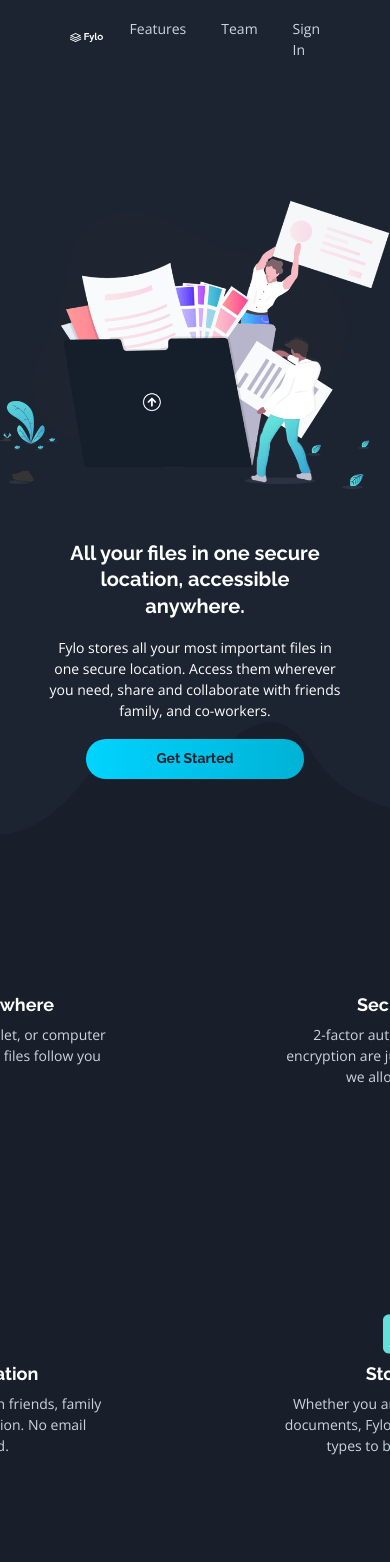
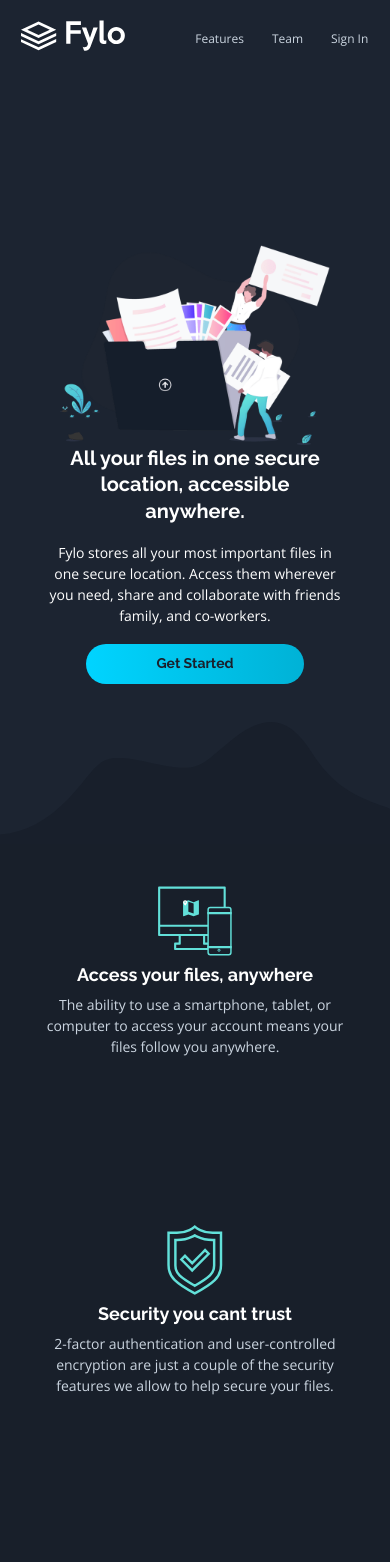
Before and after one commit to RodrigoSpano/Fylo-landing-frontEndMentor, a Next.js app: page / in a window 390 px wide. Shown: the top 1562 px of the page. Built offline with nearby package versions, Linux system fonts and the light colour scheme.

Commit message:
responsive mobile

```diff
--- a/components/features/FeatureCard.jsx
+++ b/components/features/FeatureCard.jsx
@@ -1,14 +1,13 @@
-import { Heading, Stack, Text } from '@chakra-ui/react'
-import Image from 'next/image'
+import { Heading, Stack, Text, Image } from '@chakra-ui/react'
 import {motion} from 'framer-motion'
 
 const FeatureCard = (props) => {
   return (
-    <motion.div whileHover={{ scale: 1.2 }}>
-      <Stack userSelect='none'>
-        <Image src={props.src} alt='icon' width='100px' height='100px' objectFit='contain' />
+    <motion.div whileHover={{ scale: 1.1 }}>
+      <Stack userSelect='none' alignItems='center'>
+        <Image src={props.src} alt='icon' width='100px' height={{base:'70px',sm:'100px'}} objectFit='contain' />
         <Heading as='h2' fontSize='18px' textAlign='center' fontWeight='700' fontFamily='Raleway, sans-serif'>{props.title}</Heading>
-        <Text textAlign='center' w='350px' color='gray.300' >{props.text}</Text>
+        <Text textAlign='center' w={{base:'300px',sm:'350px'}} color='gray.300' >{props.text}</Text>
       </Stack>
     </motion.div>
   )
--- a/components/features/Features.jsx
+++ b/components/features/Features.jsx
@@ -6,16 +6,16 @@ const Features = () => {
   return (
     <Stack id='features' w='100vw' alignItems='center' justifyContent='center' py={10} >
       <Grid
-        templateRows='repeat(2, 1fr)'
-        templateColumns='repeat(2, 1fr)'
+        templateRows={{base:'repeat(1, 1fr)',sm:'repeat(2, 1fr)'}}
+        templateColumns={{base:'repeat(1, 1fr)',sm:'repeat(2, 1fr)'}}
         gap={48}
         userSelect='none'
       >
         <GridItem>
-          <FeatureCard src='/assets/icon-access-anywhere.svg' title='Access your files, anywhere' text='The ability to use a smartphone, tablet, or computer to access your account means your files follow you anywhere'/>
+          <FeatureCard src='/assets/icon-access-anywhere.svg' title='Access your files, anywhere' text='The ability to use a smartphone, tablet, or computer to access your account means your files follow you anywhere.'/>
         </GridItem>
         <GridItem>
-          <FeatureCard src='/assets/icon-security.svg' title='Security you cant trust' text='2-factor authentication and user-controlled encryption are just a couple of the security features we allow to help secure your files' />
+          <FeatureCard src='/assets/icon-security.svg' title='Security you cant trust' text='2-factor authentication and user-controlled encryption are just a couple of the security features we allow to help secure your files.' />
         </GridItem>
         <GridItem>
           <FeatureCard src='/assets/icon-collaboration.svg' title='Real-time collaboration' text='Securely share files and folders with friends, family and colleagues for live collaboration. No email attachments required.' />
--- a/components/form/Form.jsx
+++ b/components/form/Form.jsx
@@ -8,10 +8,10 @@ const Form = () => {
     <Stack alignItems='center' justifyContent='center' zIndex='1' pt={5} userSelect='none'>
       <motion.div initial={{y:40}}>
 
-        <Stack bg='hsl(217, 28%, 15%)' h='2xs' borderRadius={10} boxShadow='0px 0px 22px -3px rgba(0,0,0,0.5)' w='container.sm' p={10}>
+        <Stack bg='hsl(217, 28%, 15%)' h={{base:'sm',sm:'2xs'}} borderRadius={10} boxShadow='0px 0px 22px -3px rgba(0,0,0,0.5)' w={{base:'sm',sm:'container.sm'}} p={10}>
 
           <Flex direction='column' alignItems='center' gap={5}>
-            <Heading fontFamily='Raleway, sans-serif' as='h2'>Get early access today</Heading>
+            <Heading fontFamily='Raleway, sans-serif' as='h2' fontSize={{base:'20px',sm:'26px'}}>Get early access today</Heading>
             <Text textAlign='center' >It only takes a minute to sign up and our free starter tier is extremely generous. If you have any question, our support team would be happy to help you.</Text>
           </Flex>
 
--- a/components/form/Validation.jsx
+++ b/components/form/Validation.jsx
@@ -33,9 +33,9 @@ const Validation = () => {
     >
     {( {values, handleSubmit, handleChange, handleBlur, errors, touched} ) => (
       <chakra.form onSubmit={handleSubmit} display='flex' pt={2} flexDirection='column' gap={5} justifyContent='center' alignItems='center'>
-        <Box display='flex' gap={5}>
-          <Input name='email' value={values.name} onChange={handleChange} onBlur={handleBlur} variant='filled' borderRadius={20} w='sm' placeholder='email@example.com' />
-          <Button type='submit' bg='linear-gradient(90deg, rgba(0,212,255,1) 0%, rgba(0,178,214,1) 100%)' borderRadius={20} _hover={{bg:'hsl(176, 68%, 64%)'}} fontFamily='Raleway, sans-serif' px={5} >Get Started For Free</Button>
+        <Box display='flex' flexDirection={{base:'column', sm:'row'}} gap={5}>
+          <Input name='email' value={values.name} onChange={handleChange} onBlur={handleBlur} variant='filled' borderRadius={20} w={{base:'xs',sm:'sm'}} h={{base:'45px', sm:'35px'}} placeholder='email@example.com' />
+          <Button type='submit' bg='linear-gradient(90deg, rgba(0,212,255,1) 0%, rgba(0,178,214,1) 100%)' borderRadius={20} _hover={{bg:'hsl(176, 68%, 64%)'}} fontFamily='Raleway, sans-serif' px={5} h={{base:'45px', sm:'35px'}}  >Get Started For Free</Button>
         </Box>
         <Box>
           {touched.email && errors.email && <Text color='hsl(0, 100%, 63%)' pl={5} fontWeight='bold'>Please enter a valid address</Text>}
--- a/components/header/Header.jsx
+++ b/components/header/Header.jsx
@@ -1,12 +1,11 @@
-import { Box, Button, Heading, Stack, Text } from '@chakra-ui/react'
-import Image from 'next/image'
+import { Box, Button, Heading, Stack, Text, Image } from '@chakra-ui/react'
 import Link from 'next/link'
 import React from 'react'
 
 function Header() {
   return (
     <Stack userSelect='none' w='100vw' minH='90vh' justifyContent='center' alignItems='center' gap={0} bgImage={'/assets/bg-curvy-desktop.svg'} bgSize='contain' bgPosition='bottom' bgRepeat='no-repeat' >
-      <Image src='/assets/illustration-intro.png' alt='illustration' width='500px' height='500px' objectFit='contain' />
+      <Image src='/assets/illustration-intro.png' alt='illustration' width='500px' height={{base:'200px',sm:'400px'}} objectFit='contain' />
 
       <Box maxW='600px' display='flex' flexDirection='column' alignItems='center' gap={5}>
         <Heading as='h1' fontSize={{base:'20px', sm:'26px'}} w={{base:'250px',sm:'400px'}} textAlign='center' fontFamily='Raleway, sans-serif'>
--- a/components/navbar/Navbar.jsx
+++ b/components/navbar/Navbar.jsx
@@ -5,22 +5,23 @@ import {motion} from 'framer-motion'
 
 const Navbar = () => {
   return (
-    <Stack h='100px' w='100vw' direction='row' justifyContent='space-between' px='20' alignItems='center' userSelect='none'>
+    <Stack h='100px' w='100vw' direction='row' justifyContent='space-between' px={{base:'6',sm:'20'}} alignItems='center' userSelect='none'>
       <Image src='/assets/logo.svg' alt='logo' width='200px' height='50px' />
-      <Flex gap={10}>
+
+      <Flex gap={{base:'8',sm:'10'}} >
         <motion.div whileHover={{scale:1.2}} whileTap={{scale: 1.4}}>
           <Link to='features' smooth={true} duration={500}>
-            <Text cursor='pointer' color='gray.300' _hover={{color: 'white'}} >Features</Text>
+            <Text cursor='pointer' color='gray.300' _hover={{color: 'white'}} fontSize={{base:'12px', sm:'14px'}} >Features</Text>
           </Link>
         </motion.div>
         <motion.div whileHover={{scale:1.2}} whileTap={{scale: 1.4}}>
           <Link to=''>
-            <Text cursor='pointer' color='gray.300' _hover={{color: 'white'}} >Team</Text>
+            <Text cursor='pointer' color='gray.300' _hover={{color: 'white'}} fontSize={{base:'12px', sm:'14px'}} >Team</Text>
           </Link>
         </motion.div>
         <motion.div whileHover={{scale:1.2}} whileTap={{scale: 1.4}}>
           <Link to=''>
-            <Text cursor='pointer' color='gray.300' _hover={{color: 'white'}} >Sign In</Text>
+            <Text cursor='pointer' color='gray.300' _hover={{color: 'white'}} fontSize={{base:'12px', sm:'14px'}} w={{base:'38px', sm:'50px'}} >Sign In</Text>
           </Link>
         </motion.div>
       </Flex>
--- a/components/testimonial/CommentCard.jsx
+++ b/components/testimonial/CommentCard.jsx
@@ -3,11 +3,11 @@ import React from 'react'
 
 const CommentCard = (props) => {
   return (
-    <Stack zIndex='1' w='sm' bg='hsl(219, 30%, 18%)' borderRadius={5} p={10} boxShadow='0px 0px 22px -3px rgba(0,0,0,0.5)'>
+    <Stack zIndex='1' p={{base:'8',sm:'10'}} w={{base:'300px',sm:'sm'}} bg='hsl(219, 30%, 18%)' borderRadius={5} boxShadow='0px 0px 22px -3px rgba(0,0,0,0.5)' fontSize={{base:'12', sm:'14px'}}>
       <Text>Fylo has improved our team productivity by an order of magnitude. Since making the switch out team has become a well-olled collaboration machine.</Text>
       <Flex gap={2}>
-        <Avatar src={props.src} alt='avatar'/>
-        <Box display='flex' flexDirection='column'>
+        <Avatar src={props.src} size={{base:'sm', sm:'md'}} alt='avatar'/>
+        <Box display='flex' flexDirection='column' >
           <Text>{props.name}</Text>
           <Text>{props.rol}</Text>
         </Box>
--- a/components/testimonial/Comments.jsx
+++ b/components/testimonial/Comments.jsx
@@ -4,9 +4,9 @@ import CommentCard from './CommentCard'
 
 function Comments() {
   return (
-    <Stack alignItems='center' justifyContent='center' p={20} direction='arrow' gap={10} position='relative'>
+    <Stack alignItems='center' justifyContent='center' p={20} direction={{base:'column', sm:'row'}} gap={10} >
       <motion.div animate={{x: 40, y:-100}} initial={{zIndex: 0}}>
-        <Image src='/assets/bg-quotes.png' alt='quotes'/>
+        <Image src='/assets/bg-quotes.png' alt='quotes' display={{base:'none',sm:'initial'}}/>
       </motion.div>
       <CommentCard src='/assets/profile-1.jpg' name='Satish Patel' rol='Founder & CEO, Huddle'/>
       <CommentCard src='/assets/profile-2.jpg' name='Bruce McKenzie' rol='Founder & CEO, Huddle' />
```
Also changed, not shown: components/footer/Footer.jsx (+8 -9 lines), components/main/Productive.jsx (+6 -7 lines).
